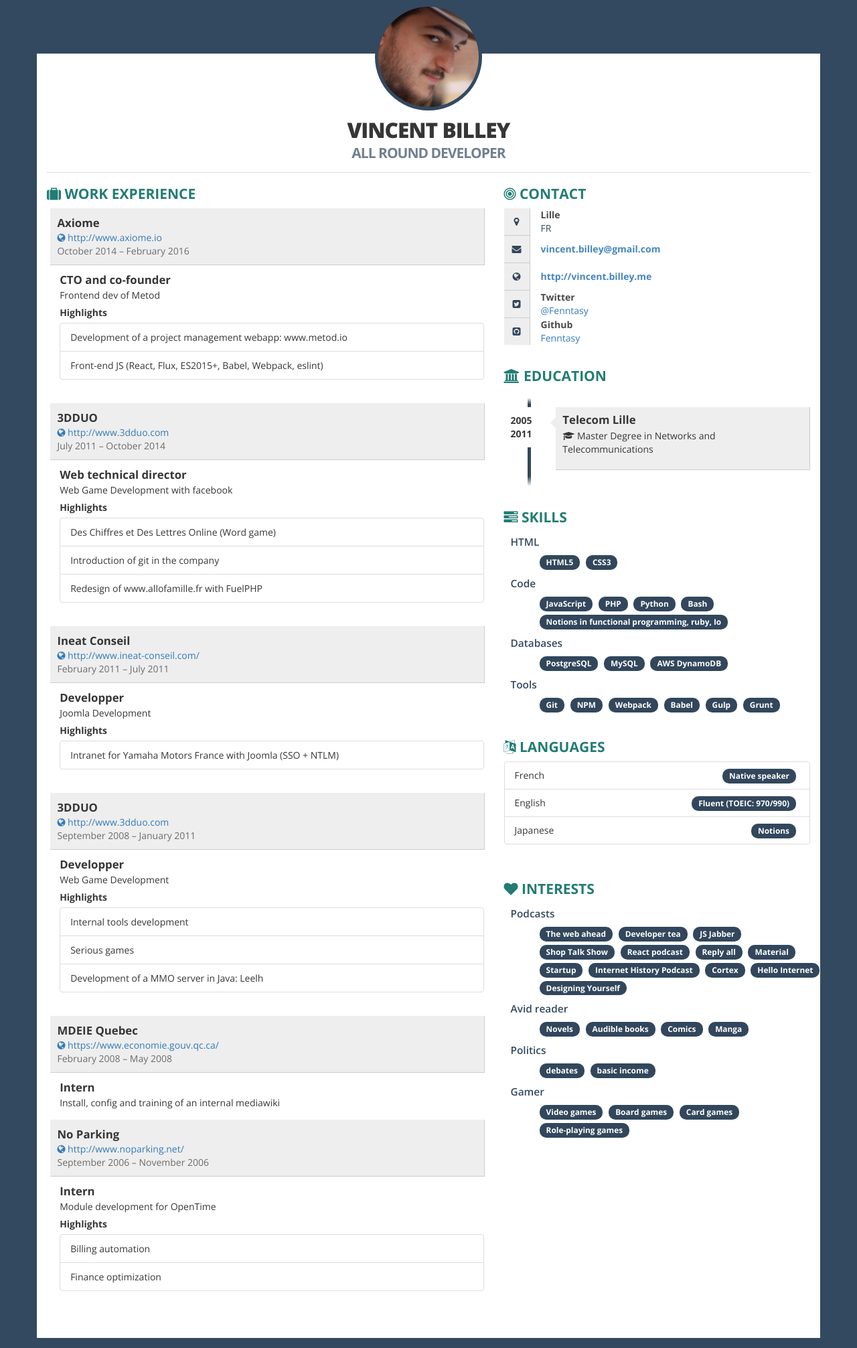
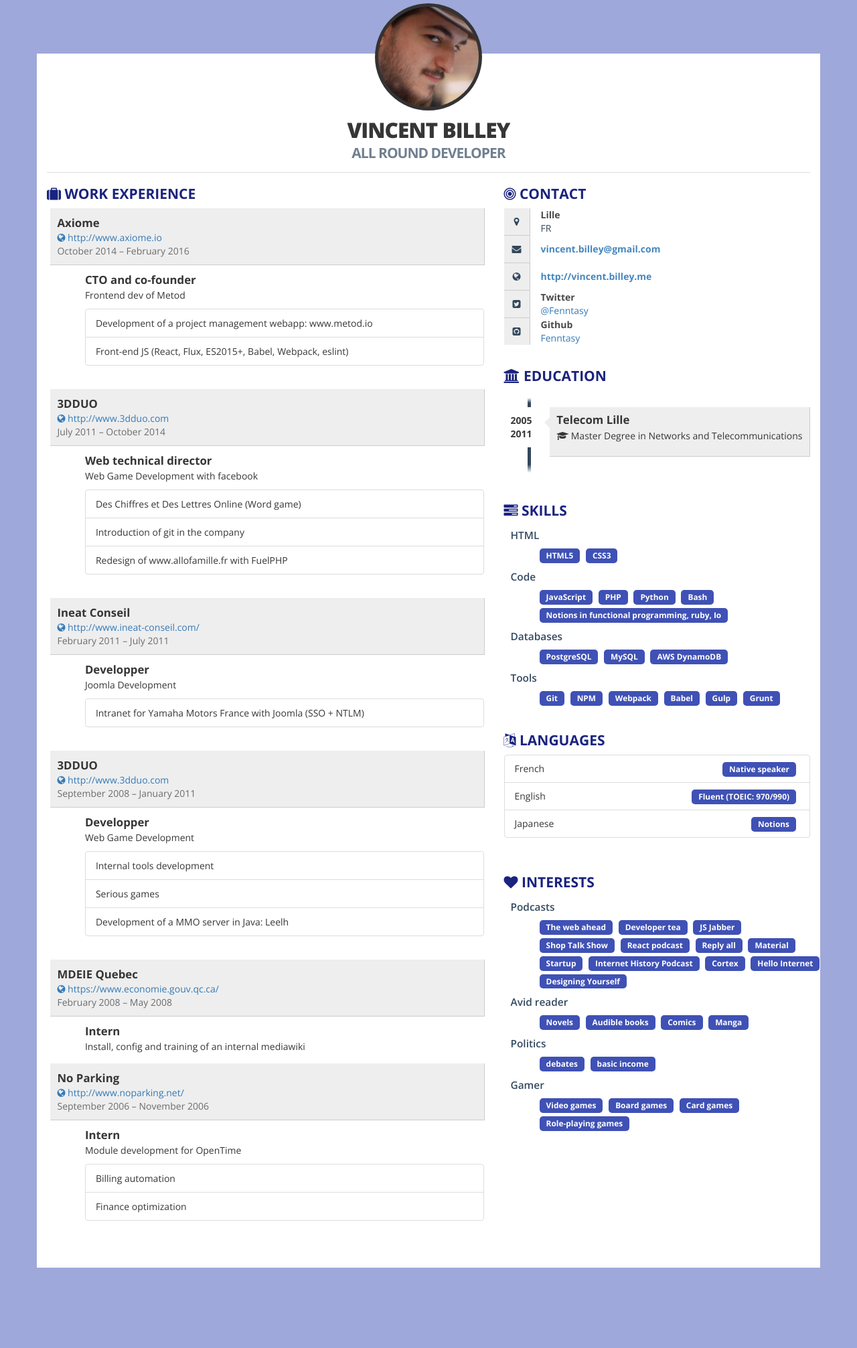
Before and after one commit to Fenntasy/blog, a Jekyll site: the page resume/index.html, which Jekyll copies as it is, in a window 1280 px wide. Shown: the whole page at 67% size. Built offline with Jekyll 4.4.1, drawn with Linux system fonts in a browser that asks for light colours; nearby versions of some CDN libraries; Markdown is read by kramdown in place of the engine named in the settings; after the commit the page ends 1908 px from its top, so only the background shows below that.

Commit message:
tweaking the resume themes

```diff
--- a/resume/index.html
+++ b/resume/index.html
@@ -21,7 +21,7 @@ body{
   font-family: 'Open Sans', Arial, Tahoma;
   font-weight: 400;
   color: #363636;
-  background: #334960;
+  background: #9fa8da;
 }
 blockquote {
   font-size: 1em;
@@ -42,7 +42,7 @@ blockquote {
   border-radius: 50%;
   overflow: hidden;
   padding: 5px;
-  background: #334960;
+  background: #333;
   display: inline-block;
 }
 #photo img{
@@ -84,7 +84,7 @@ blockquote {
   margin-bottom: 25px;
 }
 .box h2{
-  color: #227c74;
+  color: #1a237e;
   font-size: 1.5em;
   font-weight: 700;
   text-transform: uppercase;
@@ -93,7 +93,6 @@ blockquote {
 #awards,
 #education{
   margin-top: 20px;
-  margin-bottom: 0;
   position: relative;
   padding: 1em 0;
   list-style: none;
@@ -125,7 +124,7 @@ blockquote {
 }
 #awards .year,
 #education .year{
-  width: 14%;
+  width: 15%;
   background: #fff;
   padding: 10px;
   font-weight: 700;
@@ -133,7 +132,7 @@ blockquote {
 }
 #awards .description,
 #education .description{
-  width: 83%;
+  width: 85%;
   display: inline-block;
   background: #eee;
   margin-bottom: 10px;
@@ -192,19 +191,15 @@ blockquote {
   font-size: 1.2em;
   font-weight: bold;
 }
+.job .list-group {
+  margin-top: 10px;
+}
 .job .description{
   line-height: 1.5em;
 }
 .job .highlights{
-  padding: 5px 0;
+  padding: 10px 0;
   font-weight: bold;
-}
-.job .job-details {
-  padding-left: 5%;
-  width: 100%;
-}
-.publication {
-  margin-bottom: 0;
 }
 .publication .name{
   font-size: 1em;
@@ -266,9 +261,10 @@ blockquote {
   margin-right: 5px;
   margin-bottom: 5px;
   padding: 5px 10px;
-  background: #32475c;
+  background: #3f51b5;
   position: relative;
   font-size: .85em;
+  border-radius: 5px;
 }
 .skill-level {
   background-color: #227c74;
@@ -284,6 +280,27 @@ blockquote {
   margin: 10px 0;
   padding-bottom: 10px;
   border-bottom: 1px solid #eee;
+}
+
+@media (min-width: 500px) {
+  #education .description{
+    width: 85%;
+  }
+}
+@media (min-width: 768px) {
+  #education .description{
+    width: 85%;
+  }
+}
+@media (min-width: 992px) {
+  #education .description{
+    width: 85%;
+  }
+}
+@media (min-width: 1200px) {
+  #education .description{
+    width: 85%;
+  }
 }
 
     </style>
@@ -320,10 +337,6 @@ a[href]:after {
   margin-bottom: 5px;
 }
 
-#education {
-  margin: 0;
-  margin-bottom: -20px;
-}
 #awards:before,
 #education:before {
   background: none;
@@ -402,11 +415,10 @@ a[href]:after {
                   </div>
                 </div>
                 <div class="row">
-                  <div class="job-details col-xs-11">
+                  <div class="col-xs-offset-1 col-xs-11">
                     <div class="profession">CTO and co-founder</div>
                     <div class="description">
                       Frontend dev of Metod
-                      <div class="highlights">Highlights</div>
                       <ul class="list-group">
                         <li class="list-group-item">Development of a project management webapp: www.metod.io</li>
                         <li class="list-group-item">Front-end JS (React, Flux, ES2015+, Babel, Webpack, eslint)</li>
@@ -426,11 +438,10 @@ a[href]:after {
                   </div>
                 </div>
                 <div class="row">
-                  <div class="job-details col-xs-11">
+                  <div class="col-xs-offset-1 col-xs-11">
                     <div class="profession">Web technical director</div>
                     <div class="description">
                       Web Game Development with facebook
-                      <div class="highlights">Highlights</div>
                       <ul class="list-group">
                         <li class="list-group-item">Des Chiffres et Des Lettres Online (Word game)</li>
                         <li class="list-group-item">Introduction of git in the company</li>
@@ -451,11 +462,10 @@ a[href]:after {
                   </div>
                 </div>
                 <div class="row">
-                  <div class="job-details col-xs-11">
+                  <div class="col-xs-offset-1 col-xs-11">
                     <div class="profession">Developper</div>
                     <div class="description">
                       Joomla Development
-                      <div class="highlights">Highlights</div>
                       <ul class="list-group">
                         <li class="list-group-item">Intranet for Yamaha Motors France with Joomla (SSO + NTLM)</li>
                       </ul>
@@ -474,11 +484,10 @@ a[href]:after {
                   </div>
                 </div>
                 <div class="row">
-                  <div class="job-details col-xs-11">
+                  <div class="col-xs-offset-1 col-xs-11">
                     <div class="profession">Developper</div>
                     <div class="description">
                       Web Game Development
-                      <div class="highlights">Highlights</div>
                       <ul class="list-group">
                         <li class="list-group-item">Internal tools development</li>
                         <li class="list-group-item">Serious games</li>
@@ -499,7 +508,7 @@ a[href]:after {
                   </div>
                 </div>
                 <div class="row">
-                  <div class="job-details col-xs-11">
+                  <div class="col-xs-offset-1 col-xs-11">
                     <div class="profession">Intern</div>
                     <div class="description">
                       Install, config and training of an internal mediawiki
@@ -518,11 +527,10 @@ a[href]:after {
                   </div>
                 </div>
                 <div class="row">
-                  <div class="job-details col-xs-11">
+                  <div class="col-xs-offset-1 col-xs-11">
                     <div class="profession">Intern</div>
                     <div class="description">
                       Module development for OpenTime
-                      <div class="highlights">Highlights</div>
                       <ul class="list-group">
                         <li class="list-group-item">Billing automation</li>
                         <li class="list-group-item">Finance optimization</li>
@@ -544,7 +552,7 @@ a[href]:after {
             </div>
             <div class="contact-item">
               <div class="icon pull-left text-center"><span class="fa fa-envelope fa-fw"></span></div>
-              <div class="title only pull-right"><a href="/cdn-cgi/l/email-protection#99eff0f7fafcf7edb7fbf0f5f5fce0d9fef4f8f0f5b7faf6f4" target="_blank"><span class="__cf_email__" data-cfemail="6117080f02040f154f03080d0d041821060c00080d4f020e0c">[email&#160;protected]</span><script data-cfhash='f9e31' type="text/javascript">
+              <div class="title only pull-right"><a href="/cdn-cgi/l/email-protection#83f5eaede0e6edf7ade1eaefefe6fac3e4eee2eaefade0ecee" target="_blank"><span class="__cf_email__" data-cfemail="3c4a55525f595248125e55505059457c5b515d5550125f5351">[email&#160;protected]</span><script data-cfhash='f9e31' type="text/javascript">
 /* <![CDATA[ */!function(){try{var t="currentScript"in document?document.currentScript:function(){for(var t=document.getElementsByTagName("script"),e=t.length;e--;)if(t[e].getAttribute("data-cfhash"))return t[e]}();if(t&&t.previousSibling){var e,r,n,i,c=t.previousSibling,a=c.getAttribute("data-cfemail");if(a){for(e="",r=parseInt(a.substr(0,2),16),n=2;a.length-n;n+=2)i=parseInt(a.substr(n,2),16)^r,e+=String.fromCharCode(i);e=document.createTextNode(e),c.parentNode.replaceChild(e,c)}t.parentNode.removeChild(t);}}catch(u){}}()/* ]]> */</script></a></div>
             </div>
             <div class="contact-item">
```
